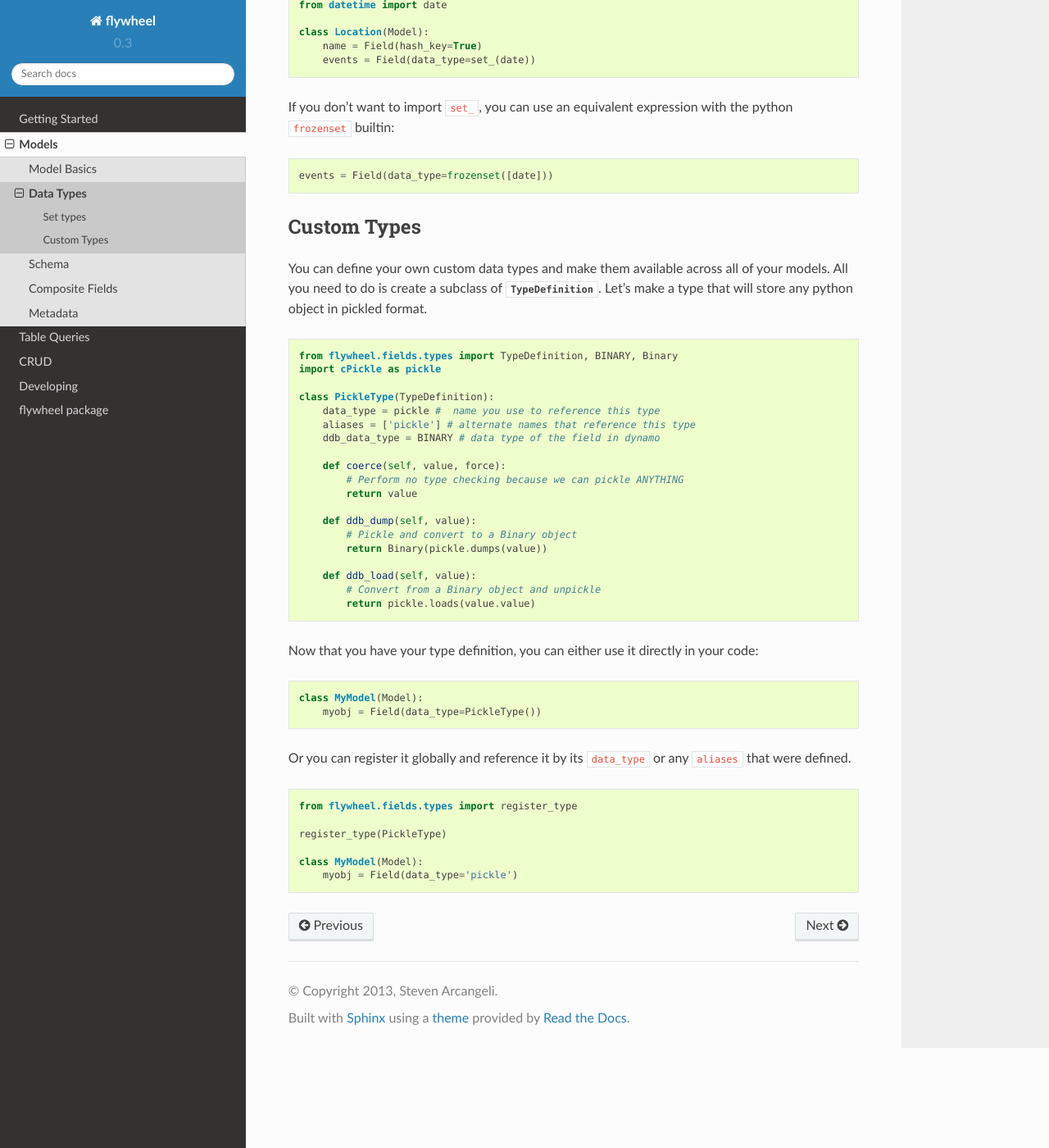
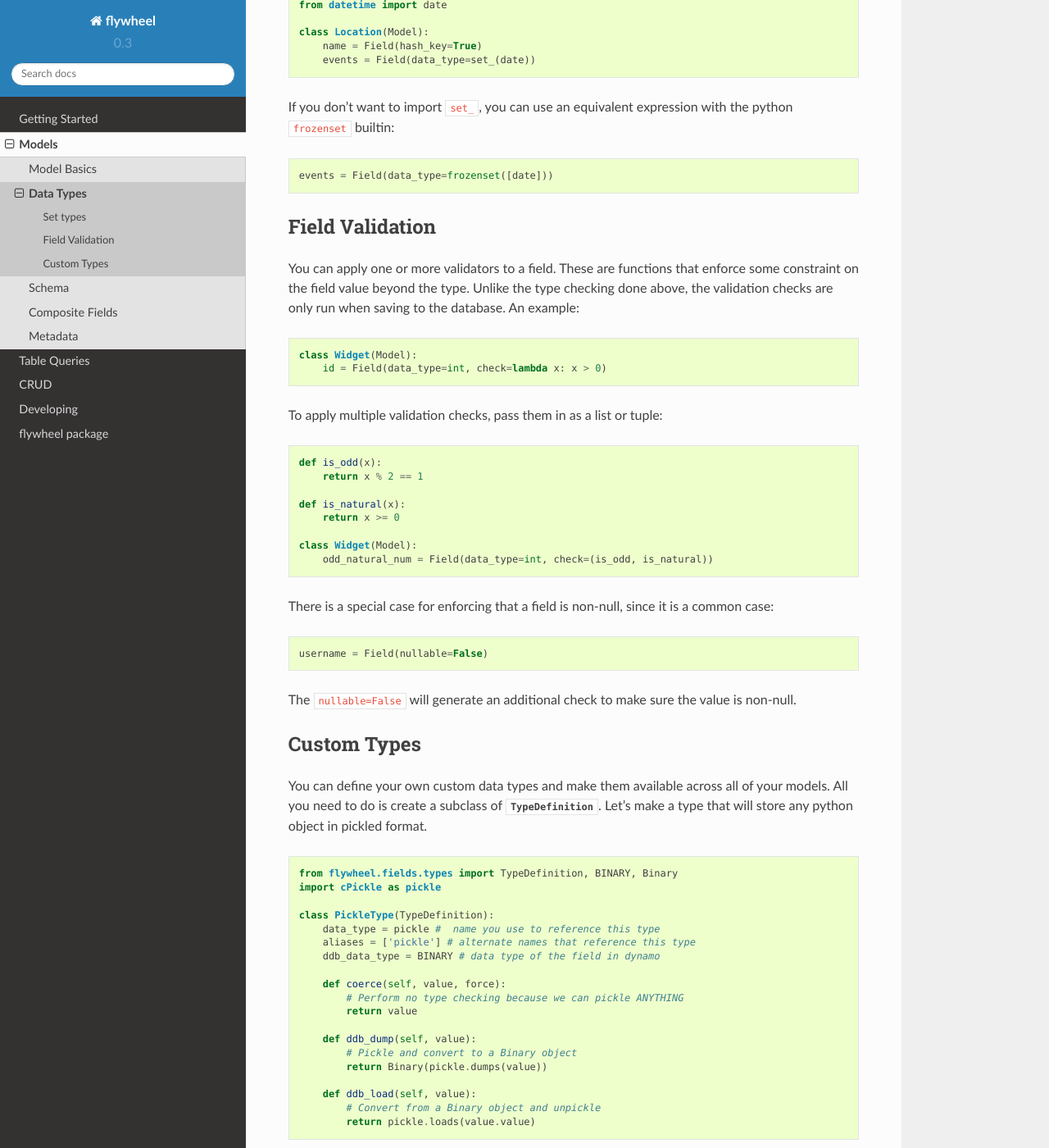
Before and after one commit to stevearc/flywheel, a Sphinx documentation site: the page built from doc/topics/models/data_types.rst, in a window 1280 px wide and 1400 px high, scrolled down 1866 px. Shown: the whole window at 82% size. Built offline with Sphinx 7.4.7 and the Read the Docs theme 2.0.0, drawn with Linux system fonts in a browser that asks for light colours; pages that are not in the unit, such as notebooks, are missing from menus; some of the changed text lies outside the part shown.

Commit message:
Adding docs for field validation checks

```diff
--- a/doc/topics/models/data_types.rst
+++ b/doc/topics/models/data_types.rst
@@ -41,19 +41,19 @@ special notes. For more information, the code for data types is located in
 +----------+----------+-------------+---------------------------------------------------------------+
 | float    |          | NUMBER      |                                                               |
 +----------+----------+-------------+---------------------------------------------------------------+
+| Decimal  |          | NUMBER      |                                                               |
++----------+----------+-------------+---------------------------------------------------------------+
 | set      |          | \*_SET      | This will use the appropriate type of DynamoDB set            |
 +----------+----------+-------------+---------------------------------------------------------------+
-| bool     |          | NUMBER      |                                                               |
+| bool     |          | BOOL        |                                                               |
 +----------+----------+-------------+---------------------------------------------------------------+
 | datetime |          | NUMBER      | datetimes will be treated as naïve. UTC recommended.          |
 +----------+----------+-------------+---------------------------------------------------------------+
 | date     |          | NUMBER      | dates will be treated as naïve. UTC recommended.              |
 +----------+----------+-------------+---------------------------------------------------------------+
-| Decimal  |          | NUMBER      |                                                               |
+| dict     |          | MAP         |                                                               |
 +----------+----------+-------------+---------------------------------------------------------------+
-| dict     |          | STRING      | Stored as json-encoded string                                 |
-+----------+----------+-------------+---------------------------------------------------------------+
-| list     |          | STRING      | Stored as json-encoded string                                 |
+| list     |          | LIST        |                                                               |
 +----------+----------+-------------+---------------------------------------------------------------+
 
 If you attempt to set a field with a type that doesn't match, it will raise a
@@ -112,6 +112,41 @@ the python ``frozenset`` builtin:
 
 .. _custom_data_type:
 
+Field Validation
+----------------
+You can apply one or more validators to a field. These are functions that
+enforce some constraint on the field value beyond the type. Unlike the type
+checking done above, the validation checks are only run when saving to the
+database. An example:
+
+.. code-block:: python
+
+    class Widget(Model):
+        id = Field(data_type=int, check=lambda x: x > 0)
+
+To apply multiple validation checks, pass them in as a list or tuple:
+
+.. code-block:: python
+
+    def is_odd(x):
+        return x % 2 == 1
+
+    def is_natural(x):
+        return x >= 0
+
+    class Widget(Model):
+        odd_natural_num = Field(data_type=int, check=(is_odd, is_natural))
+
+There is a special case for enforcing that a field is non-null, since it is a
+common case:
+
+.. code-block:: python
+
+    username = Field(nullable=False)
+
+The ``nullable=False`` will generate an additional check to make sure the value
+is non-null.
+
 Custom Types
 ------------
 
```
